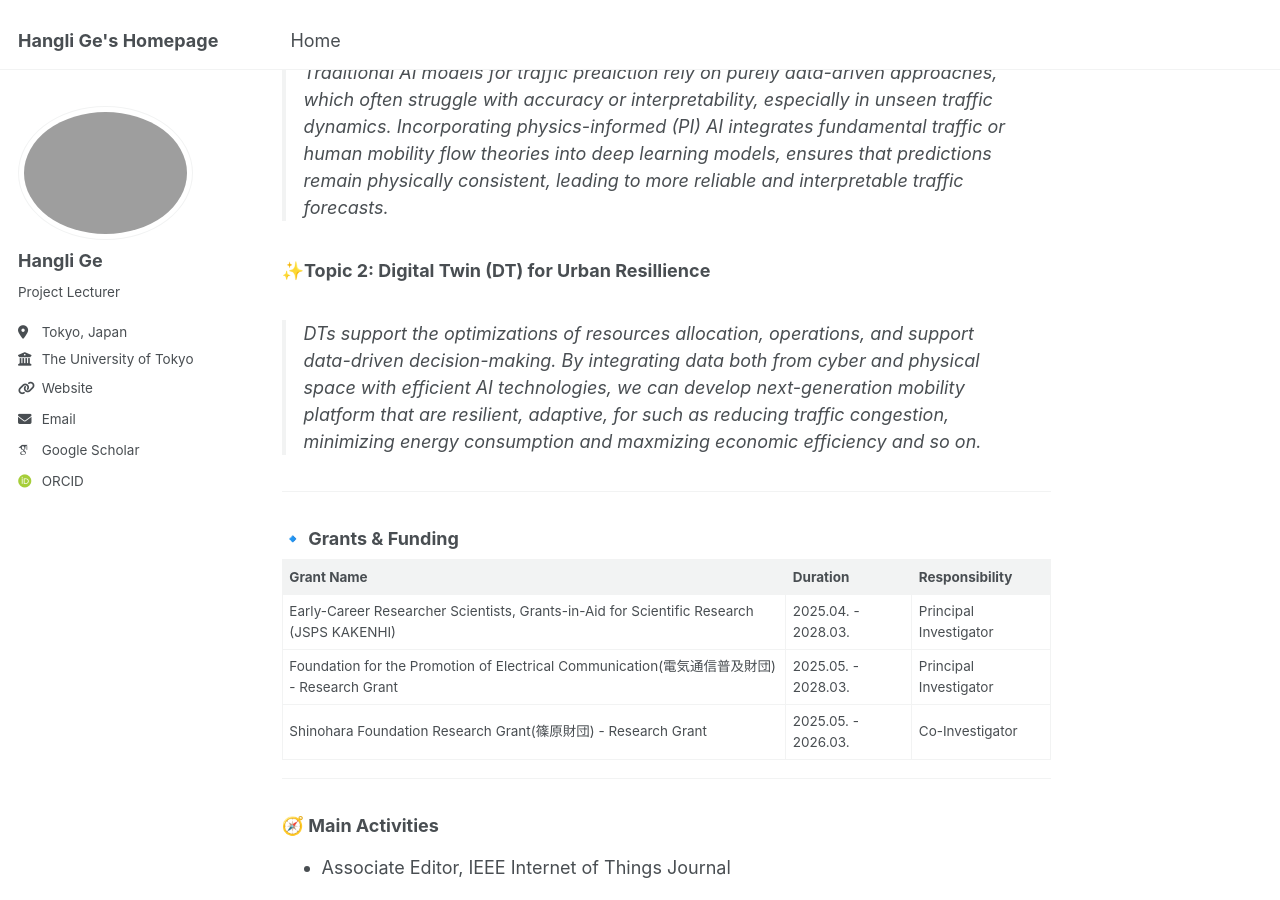
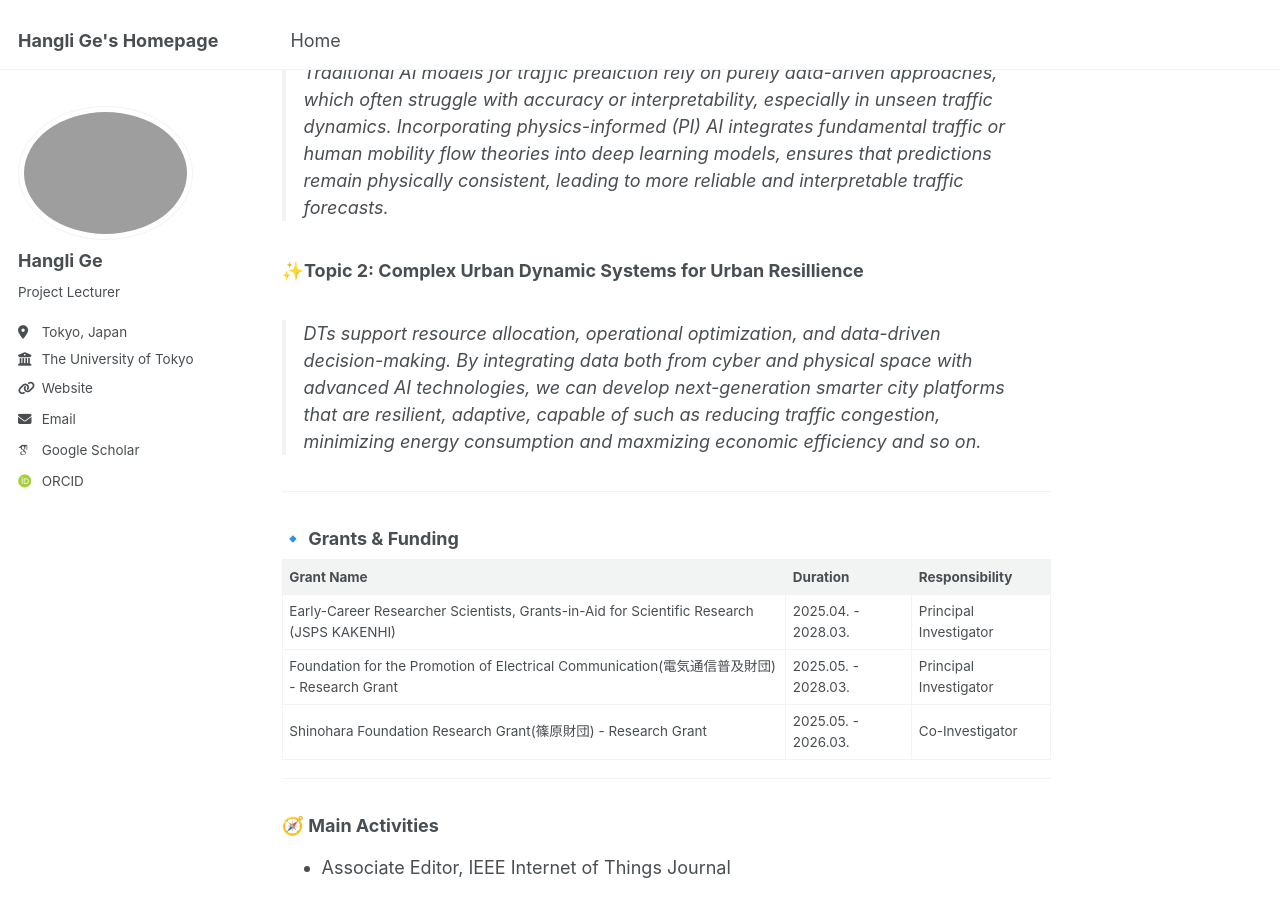
Before and after one commit to christie888/christie888.github.io, a Jekyll site: the page built from _pages/about.md, in a window 1280 px wide and 900 px high, scrolled down 570 px. Built offline with Jekyll 4.4.1, drawn with Linux system fonts in a browser that asks for light colours; some web fonts are replaced.

Commit message:
Update about.md

```diff
--- a/_pages/about.md
+++ b/_pages/about.md
@@ -20,8 +20,8 @@ My name is  Hangli Ge (葛杭丽 | 葛杭麗). I am currently a Project Lecturer
 **✨Topic 1: Physics-informed (PI)-AI for Traffic/Mobility/Congestion Prediction**
 > Traditional AI models for traffic prediction rely on purely data-driven approaches, which often struggle with accuracy or interpretability, especially in unseen traffic dynamics. Incorporating physics-informed (PI) AI integrates fundamental traffic or human mobility flow theories into deep learning models, ensures that predictions remain physically consistent, leading to more reliable and interpretable traffic forecasts.
 
-**✨Topic 2: Digital Twin (DT) for Urban Resillience**
-> DTs support the optimizations of resources allocation, operations, and support data-driven decision-making. By integrating data both from cyber and physical space with efficient AI technologies, we can develop next-generation mobility platform that are resilient, adaptive, for such as reducing traffic congestion, minimizing energy consumption and maxmizing economic efficiency and so on.
+**✨Topic 2: Complex Urban Dynamic Systems for Urban Resillience**
+> DTs support resource allocation, operational optimization, and data-driven decision-making. By integrating data both from cyber and physical space with advanced AI technologies, we can develop next-generation smarter city platforms that are resilient, adaptive, capable of such as reducing traffic congestion, minimizing energy consumption and maxmizing economic efficiency and so on.
 
 <!-- **✨Topic 2: Quantum Computing for Optimization Problems**
 > Optimization is widely applied in machine learning, control systems and operations research. Classical approaches including gradient descent and evolutionary algorithms, are commonly used, while modern methods increasly integrate deep learning. However, optimization problems face computational challenges, particularly in large-scale graph structure and high-dimensional data, as many of them are NP-hard. Quantum computing is expected to revolutionize the fields that rely on complex optimization problem-solving, enabling faster and more accurate solutions in real-world applications.
```
